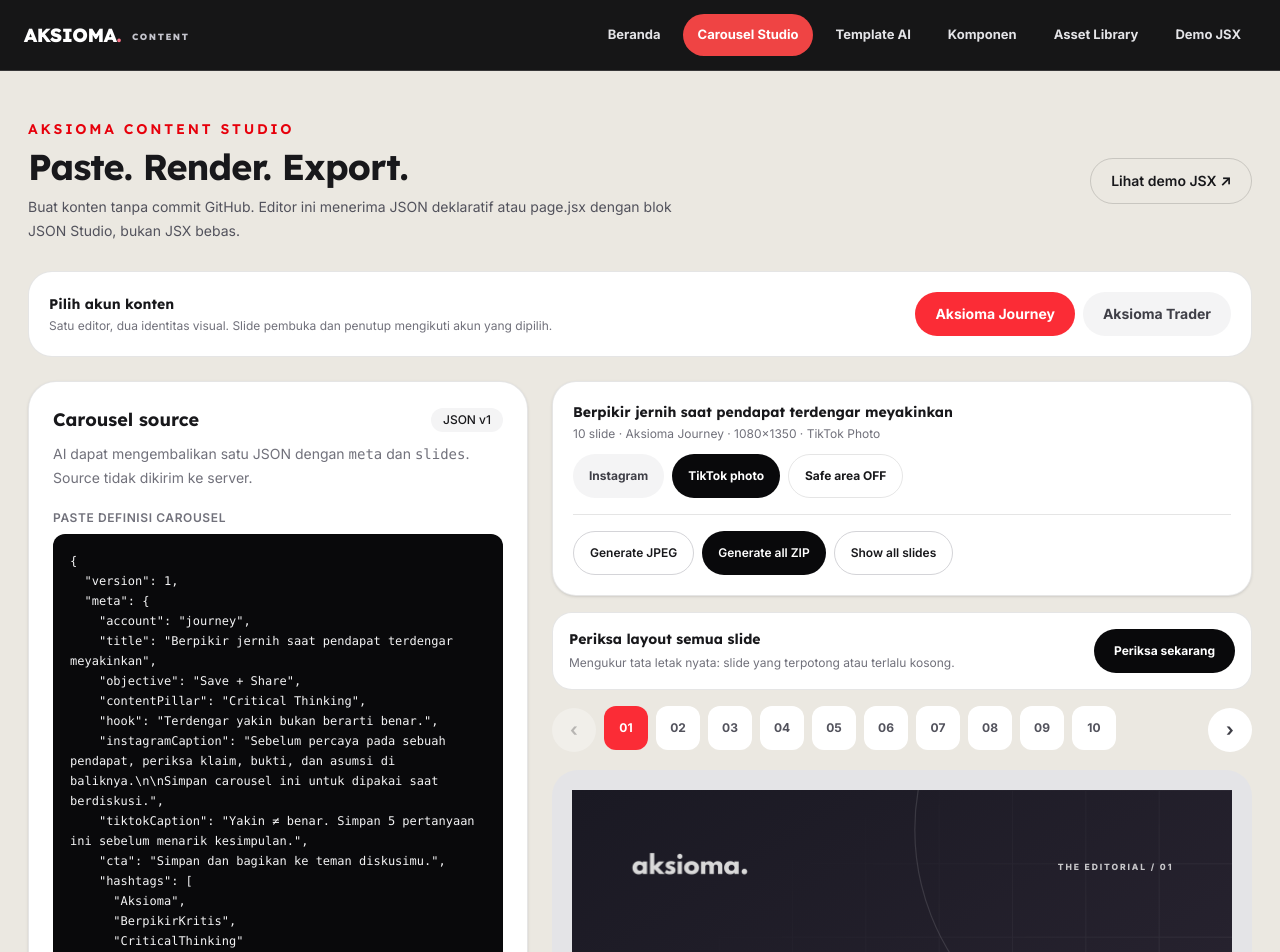
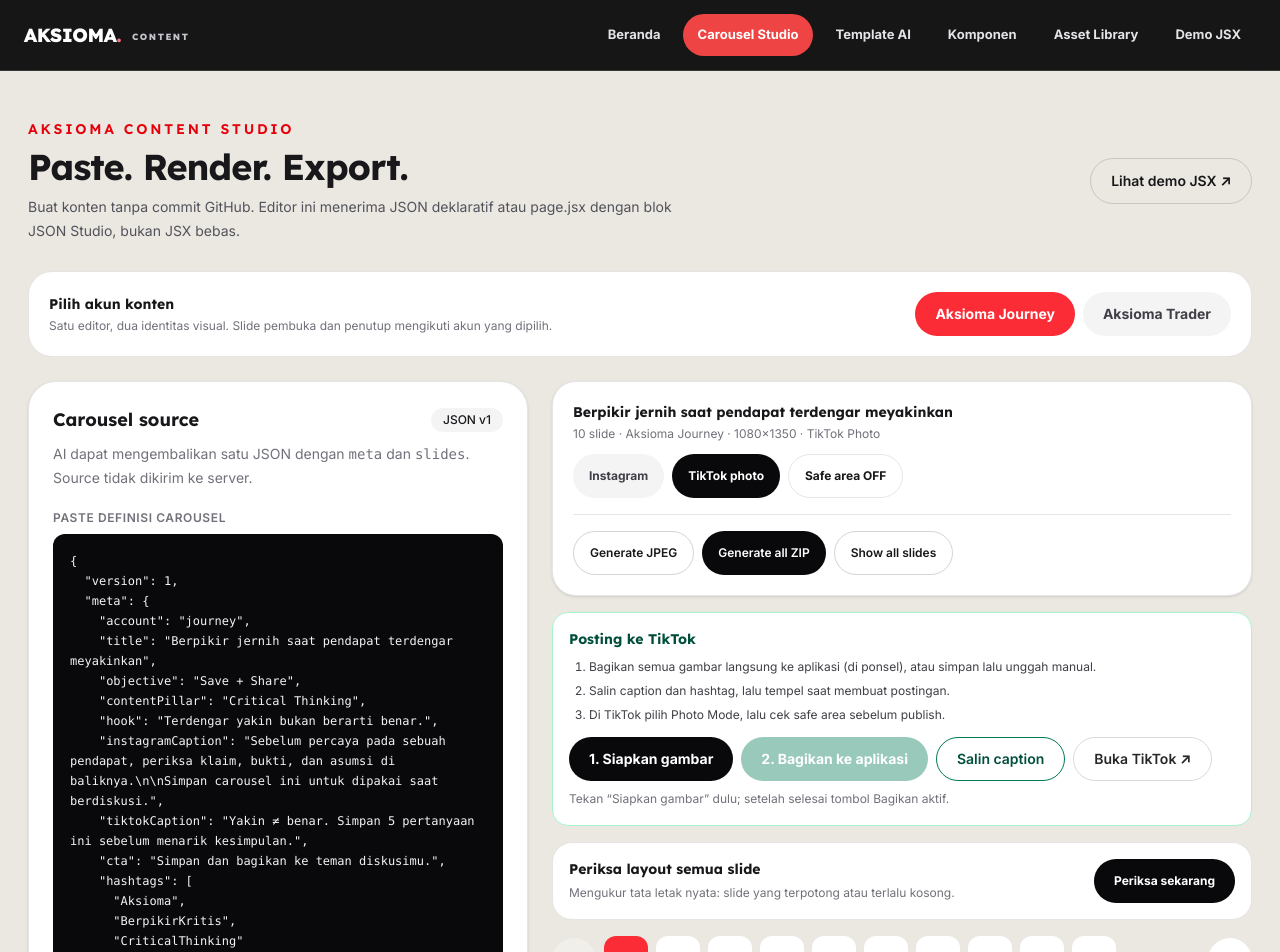
Before and after one commit to winaldomanurung/aksioma-content, a Next.js app: page /studio in a window 1280 px wide. Shown: the top 952 px of the page. Built offline with nearby package versions, Linux system fonts and the light colour scheme.

Commit message:
Studio: always show share panel with prepare step
Co-Authored-By: Claude Sonnet 5.5 <noreply@anthropic.com>
Claude-Session: https://claude.ai/code/session_01DVEGQUVRjMdazXt2JwKsnv

```diff
--- a/components/studio/SharePanel.jsx
+++ b/components/studio/SharePanel.jsx
@@ -8,10 +8,10 @@ import {canShareFiles,captionFor,shareCarousel} from "@/lib/studio/post-kit";
 // Instagram or TikTok there), or lets the person copy the caption and upload
 // manually. Direct API posting needs each platform's app review, so it is not
 // attempted from the browser.
-export default function SharePanel({files,meta,platform}){
+export default function SharePanel({files,meta,platform,working=false,onPrepare}){
   const [message,setMessage]=useState("");
   const caption=captionFor(meta,platform);
-  const asFiles=files.map(f=>new File([f.blob],f.name.split("/").pop(),{type:"image/jpeg"}));
+  const asFiles=(files||[]).map(f=>new File([f.blob],f.name.split("/").pop(),{type:"image/jpeg"}));
   const shareable=canShareFiles(asFiles);
   async function share(){
     try{
@@ -24,19 +24,21 @@ export default function SharePanel({files,meta,platform}){
     catch(e){setMessage(e.message);}
   }
   return (
-    <section aria-label="Bagikan" className="mt-3 rounded-2xl border border-emerald-200 bg-white p-4" data-share-panel="true">
+    <section aria-label="Bagikan" className="mt-4 rounded-2xl border border-emerald-200 bg-white p-4" data-share-panel="true">
       <p className="font-display text-sm font-bold text-emerald-900">Posting ke {platform==="tiktok"?"TikTok":"Instagram"}</p>
       <ol className="mt-2 list-decimal space-y-1 pl-5 text-xs leading-5 text-zinc-700">
-        <li>Bagikan {files.length} gambar langsung ke aplikasi (di ponsel), atau simpan lalu unggah manual.</li>
+        <li>Bagikan {files?files.length:"semua"} gambar langsung ke aplikasi (di ponsel), atau simpan lalu unggah manual.</li>
         <li>Salin caption dan hashtag, lalu tempel saat membuat postingan.</li>
-        <li>{platform==="tiktok"?"Di TikTok pilih Photo Mode, lalu cek safe area sebelum publish.":"Di Instagram pilih Postingan → Pilih banyak, urutkan 1 sampai "+files.length+"."}</li>
+        <li>{platform==="tiktok"?"Di TikTok pilih Photo Mode, lalu cek safe area sebelum publish.":"Di Instagram pilih Postingan → Pilih banyak, urutkan sesuai nomor slide."}</li>
       </ol>
       <div className="mt-3 flex flex-wrap gap-2">
-        <button type="button" onClick={share} disabled={!shareable} className="min-h-11 rounded-full bg-emerald-700 px-5 py-2.5 text-sm font-bold text-white hover:bg-emerald-800 disabled:opacity-40">Bagikan ke aplikasi</button>
+        {!files?<button type="button" onClick={onPrepare} disabled={working} className="min-h-11 rounded-full bg-zinc-950 px-5 py-2.5 text-sm font-bold text-white hover:bg-zinc-800 disabled:opacity-50">{working?"Menyiapkan…":"1. Siapkan gambar"}</button>:null}
+        <button type="button" onClick={share} disabled={!shareable||!files} className="min-h-11 rounded-full bg-emerald-700 px-5 py-2.5 text-sm font-bold text-white hover:bg-emerald-800 disabled:opacity-40">{files?"Bagikan ke aplikasi":"2. Bagikan ke aplikasi"}</button>
         <button type="button" onClick={copy} className="min-h-11 rounded-full border border-emerald-700 px-5 py-2.5 text-sm font-semibold text-emerald-900">Salin caption</button>
         <a href={platform==="tiktok"?"https://www.tiktok.com/upload":"https://www.instagram.com/"} target="_blank" rel="noreferrer" className="inline-flex min-h-11 items-center rounded-full border border-black/15 px-5 py-2.5 text-sm font-semibold text-zinc-800">Buka {platform==="tiktok"?"TikTok":"Instagram"} ↗</a>
       </div>
-      {!shareable?<p className="mt-2 text-xs leading-5 text-zinc-500">Peramban ini belum bisa membagikan file langsung (umum di desktop). Gunakan Simpan file lalu unggah dari aplikasi.</p>:null}
+      {!files?<p className="mt-2 text-xs leading-5 text-zinc-500">Tekan “Siapkan gambar” dulu; setelah selesai tombol Bagikan aktif.</p>:null}
+      {files&&!shareable?<p className="mt-2 text-xs leading-5 text-zinc-500">Peramban ini belum bisa membagikan file langsung (umum di desktop). Gunakan Simpan file lalu unggah dari aplikasi.</p>:null}
       {message?<p role="status" className="mt-2 text-xs text-emerald-900">{message}</p>:null}
     </section>
   );
--- a/components/studio/StudioClient.jsx
+++ b/components/studio/StudioClient.jsx
@@ -308,9 +308,9 @@ export default function StudioClient(){
                   ) : null}
                 </div>
                 <p className="mt-3 text-xs leading-5 text-emerald-900">Di iPhone, bila gambar terbuka alih-alih terunduh, tahan gambar lalu pilih Simpan ke Foto. Untuk ZIP, gunakan menu Bagikan → Simpan ke File. ZIP juga berisi captions.txt.</p>
-                {exported?<SharePanel files={exported.files} meta={carousel.meta} platform={exported.platform}/>:null}
               </div>
             ) : null}
+            <SharePanel files={exported?.files||null} meta={carousel.meta} platform={exported?.platform||platform} working={working} onPrepare={()=>exportImages(true)}/>
             <QualityPanel result={check} checking={checking} onCheck={checkNow} onSelect={openSlide} title={carousel.meta.title}/>
             </div>
             <div data-panel="preview">
```
